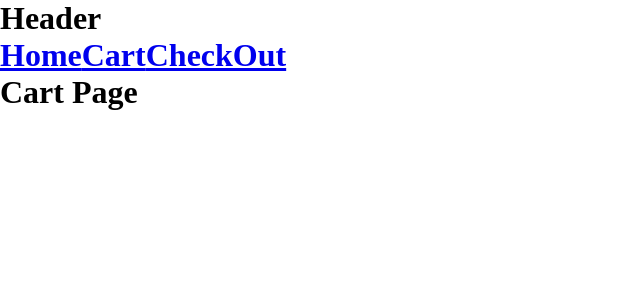
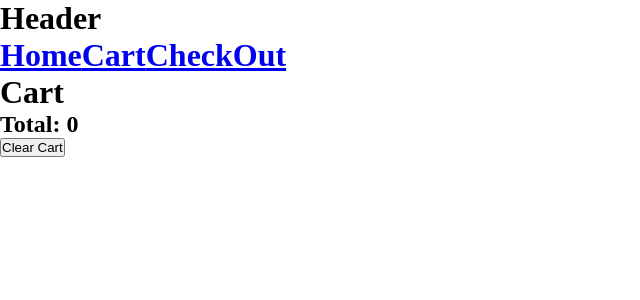
Before and after one commit to im-nilesh/ShoppyGlobe, a React (Vite) app in the folder ShoppyGlobe/: page /cart in a window 1280 px wide. Shown: the top 300 px of the page, without its empty margins (0-640 px from the left). Built offline with nearby package versions, Linux system fonts and the light colour scheme.

Commit message:
feat: enhance Cart component with item removal and total calculation functionality

```diff
--- a/ShoppyGlobe/src/pages/Cart.jsx
+++ b/ShoppyGlobe/src/pages/Cart.jsx
@@ -1,12 +1,41 @@
-import { useSelector } from "react-redux";
+import { useSelector, useDispatch } from "react-redux";
 
+import { removeFromCart, clearCart } from "../redux/cartSlice";
 function Cart() {
   const cart = useSelector((state) => state.cart);
   console.log(cart);
+  const dispatch = useDispatch();
+  const total = cart.reduce((acc, product) => {
+    return acc + product.price;
+  }, 0);
 
   return (
     <>
-      <h1>Cart Page</h1>
+      <h1>Cart</h1>
+
+      {cart.map((product) => {
+        return (
+          <div key={product.id}>
+            <h2>{product.title}</h2>
+            <h3>{product.price}</h3>
+            <button
+              onClick={() => {
+                dispatch(removeFromCart(product.id));
+              }}
+            >
+              Remove From Cart
+            </button>
+          </div>
+        );
+      })}
+      <h2>Total: {total}</h2>
+      <button
+        onClick={() => {
+          dispatch(clearCart());
+        }}
+      >
+        Clear Cart
+      </button>
     </>
   );
 }
```
